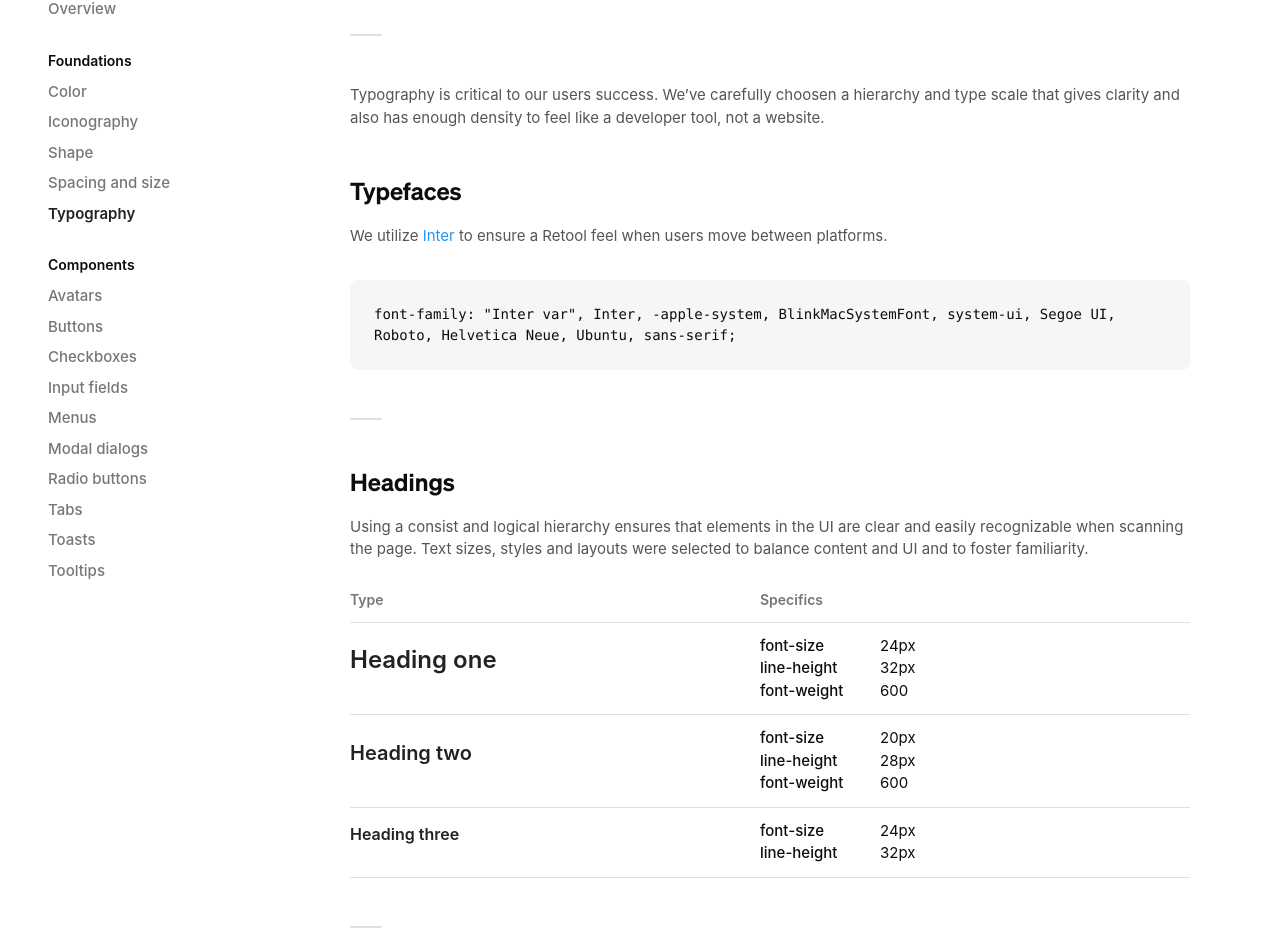
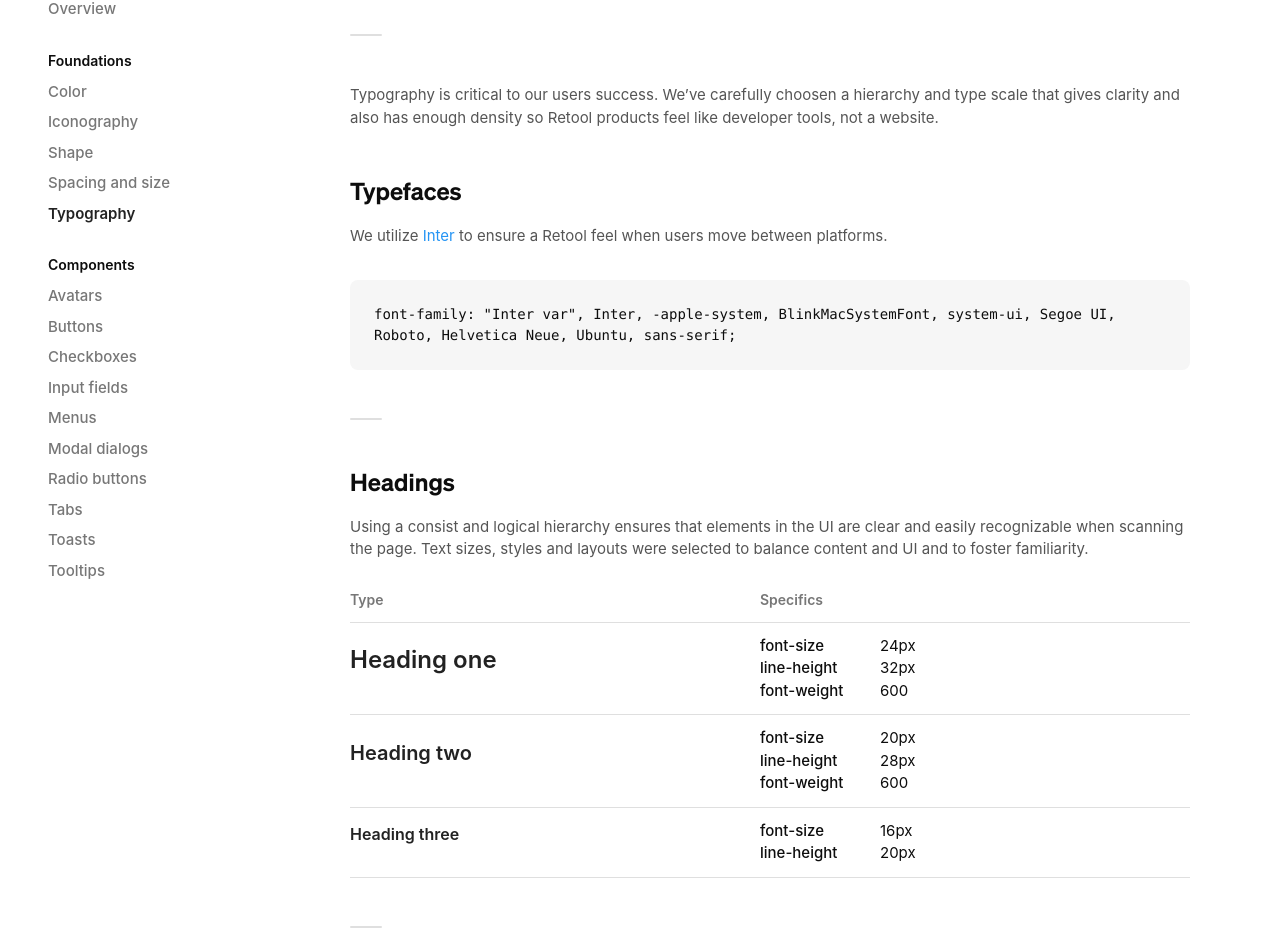
Before and after one commit to mattbond21/retool-design-language, a Jekyll site: the page built from foundations/typography.html, in a window 1280 px wide and 1400 px high. Shown: the part 166-1113 px from the top of the window. Built offline with Jekyll 4.4.1, drawn with Linux system fonts in a browser that asks for light colours; nearby versions of some CDN libraries; some web fonts are replaced.

Commit message:
typos and image url issue

```diff
--- a/foundations/color.html
+++ b/foundations/color.html
@@ -18,7 +18,7 @@ next-path: foundations/iconography
 
 <h3>Primary palette</h3>
 
-<p>Our primary palette consists of grays, white, and blue. These colors are represented in the UI chrome while reserving the secondary palette when pops of energy and color are necessary. The customization palette is reserved for customers when applying an accent color to an app avatar or mobile app.</p>
+<p>Our primary palette consists of grays, white, and blue. These colors are represented in the UI chrome while reserving the secondary palette when pops of energy and color are necessary.</p>
 
 <div class="row">
   <div class="col">
@@ -63,7 +63,7 @@ next-path: foundations/iconography
 </div>
 
 <h3>Secondary palette</h3>
-<p>Our secondary palette is made up of red, green, yellow, and purple. These should be used sparringly in the UI per the below usage guidelines.</p>
+<p>Our secondary palette is made up of red, green, yellow, and purple. These should be used sparringly in the UI as they draw user attention.</p>
 
 <div class="row">
   <div class="col">
--- a/foundations/spacing.html
+++ b/foundations/spacing.html
@@ -12,7 +12,7 @@ next-path: foundations/typography
 
 <span class="heading-border"></span>
 
-<p>The Retool Design Language encourages consistency across platforms and screen sizes by using uniform elements and spacing.</p>
+<p>The Retool Design Language encourages consistency across our products and screen sizes by using uniform elements and spacing.</p>
 
 <p>By using our standard spacing, the user interface remains consistent, can be scaled easily, and uses rhythm to align elements correctly.</p>
 
--- a/foundations/typography.html
+++ b/foundations/typography.html
@@ -12,7 +12,7 @@ next-path: components/avatars
 
 <span class="heading-border"></span>
 
-<p>Typography is critical to our users success. We&rsquo;ve carefully choosen a hierarchy and type scale that gives clarity and also has enough density to feel like a developer tool, not a website.</p>
+<p>Typography is critical to our users success. We&rsquo;ve carefully choosen a hierarchy and type scale that gives clarity and also has enough density so Retool products feel like developer tools, not a website.</p>
 
 <h3>Typefaces</h3>
 <p>We utilize <a href="https://fonts.google.com/specimen/Inter" target="_blank">Inter</a> to ensure a Retool feel when users move between platforms.</p>
@@ -71,11 +71,11 @@ next-path: components/avatars
       <td>
         <dl>
           <dd>font-size</dd>
-          <dt>24px</dt>
+          <dt>16px</dt>
         </dl>
         <dl>
           <dd>line-height</dd>
-          <dt>32px</dt>
+          <dt>20px</dt>
         </dl>
       </td>
     </tr>
--- a/index.html
+++ b/index.html
@@ -17,7 +17,7 @@ next-path: getting-started/overview
     <div class="home-hero">
       <h1>Retool Design Language</h1>
       <h2>An evolving system of components, guidelines, and patterns to create harmonious, simple, and beautiful products at Retool.</h2>
-      <img src="../images/covers/rdl-home-hero.png" alt="hero illustration">
+      <img src="images/covers/rdl-home-hero.png" alt="hero illustration">
     </div>
   </div>
 </div>
```
Also changed, not shown: 4 other files.
